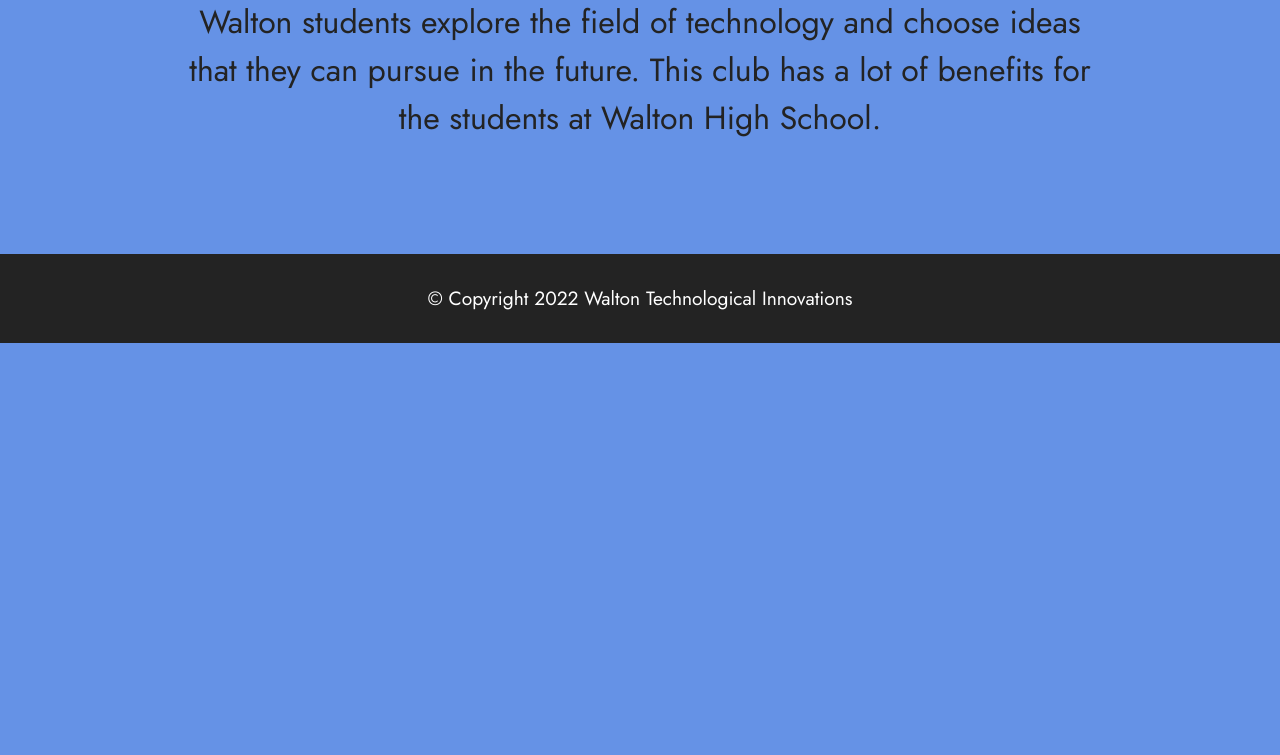
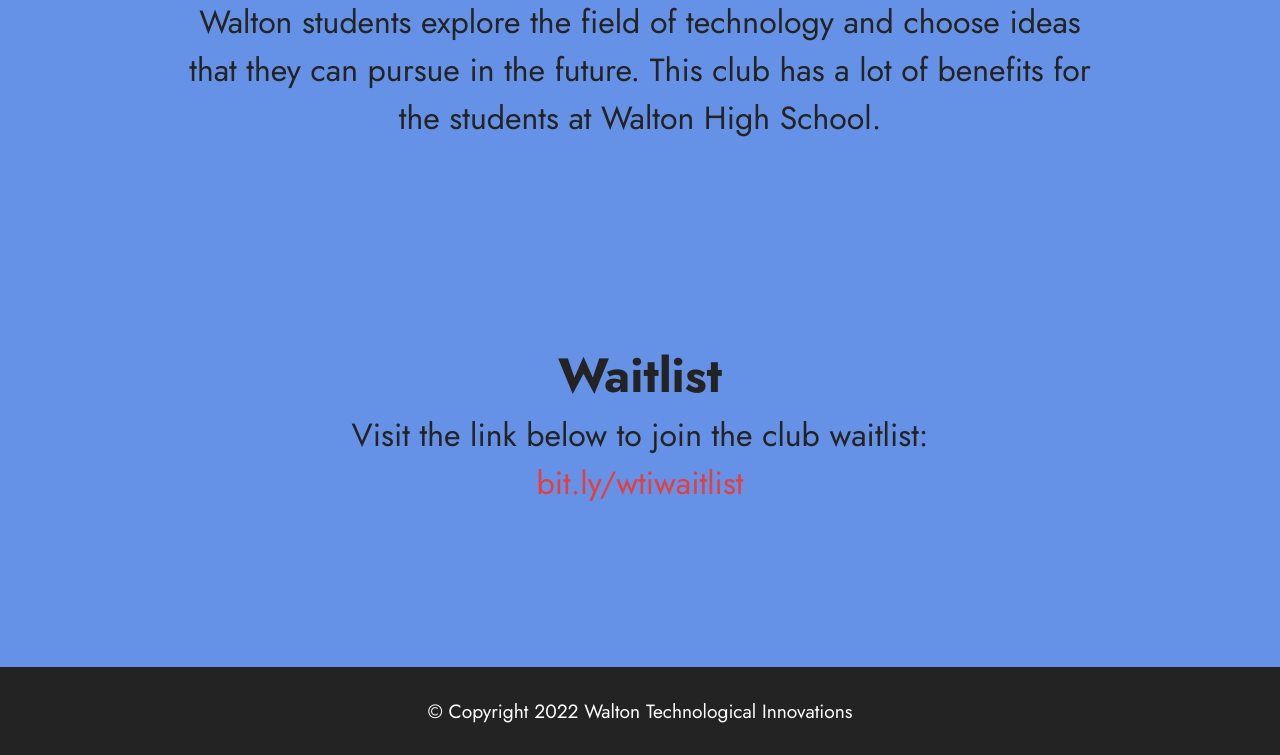
Before and after one commit to MitchellPeck/waltonti, a PHP site: page / in a window 1280 px wide. Shown: the part 1267-2022 px from the top of the page. Before the commit the page ends 1610 px from the top, so only its background shows below. Run offline with PHP 8.4, Linux system fonts and the light colour scheme.

Commit message:
032322-1322

```diff
--- a/assets/mobirise/css/mbr-additional.css
+++ b/assets/mobirise/css/mbr-additional.css
@@ -1059,6 +1059,11 @@ a {
   padding-bottom: 5rem;
   background-color: #6592e6;
 }
+.cid-t0VWXa5G84 {
+  padding-top: 6rem;
+  padding-bottom: 6rem;
+  background-color: #6592e6;
+}
 .cid-sWMMIug7O2 {
   padding-top: 30px;
   padding-bottom: 30px;
--- a/index.html
+++ b/index.html
@@ -11,6 +11,7 @@
 
 
   <title>Home</title>
+  <link rel="stylesheet" href="assets/web/assets/mobirise-icons2/mobirise2.css">
   <link rel="stylesheet" href="assets/bootstrap/css/bootstrap.min.css">
   <link rel="stylesheet" href="assets/bootstrap/css/bootstrap-grid.min.css">
   <link rel="stylesheet" href="assets/bootstrap/css/bootstrap-reboot.min.css">
@@ -87,6 +88,41 @@
     </div>
 </section>
 
+<section data-bs-version="5.1" class="features17 cid-t0VWXa5G84" id="features18-1g">
+
+
+
+
+    <div class="container">
+        <div class="mbr-section-head">
+            <div class="col-12">
+                <h4 class="mbr-section-title mbr-fonts-style align-center mb-0 display-2">
+                    <strong>Waitlist</strong></h4>
+                <h5 class="mbr-section-subtitle mbr-fonts-style align-center mb-0 mt-2 display-5">
+                    Visit the link below to join the club waitlist:<br><a href="http://bit.ly/wtiwaitlist" class="text-primary">bit.ly/wtiwaitlist</a></h5>
+            </div>
+        </div>
+        <div class="row mt-4">
+            <div class="col-12 col-md-6 col-lg-4">
+                <div class="card-wrapper mb-4">
+
+                </div>
+            </div>
+            <div class="col-12 col-md-6 col-lg-4">
+                <div class="card-wrapper mb-4">
+
+                </div>
+            </div>
+            <div class="col-12 col-md-6 col-lg-4">
+                <div class="card-wrapper mb-4">
+
+                </div>
+            </div>
+
+        </div>
+    </div>
+</section>
+
 <section data-bs-version="5.1" class="footer7 cid-sWMMIug7O2" once="footers" id="footer7-y">
 
 
```
Also changed, not shown: assets/theme/js/script.js, 1 other file.
